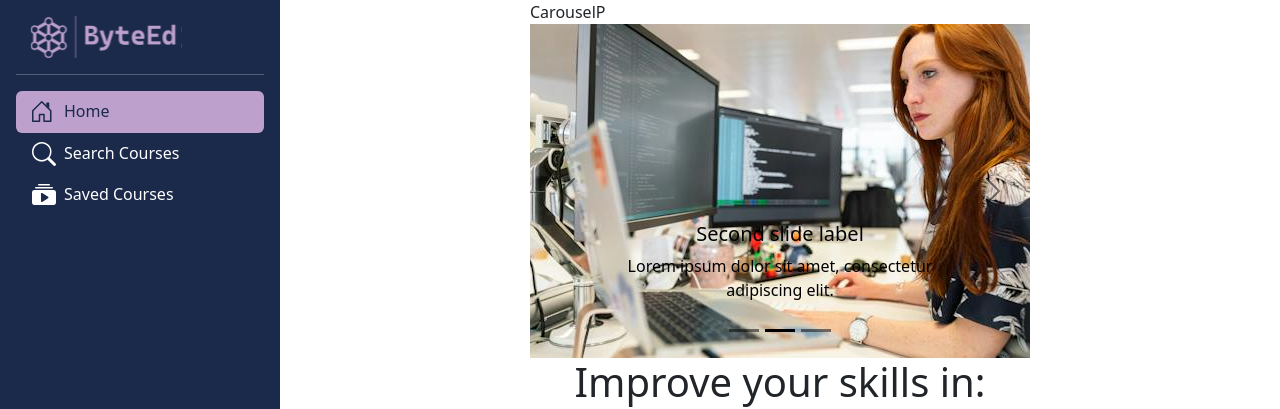
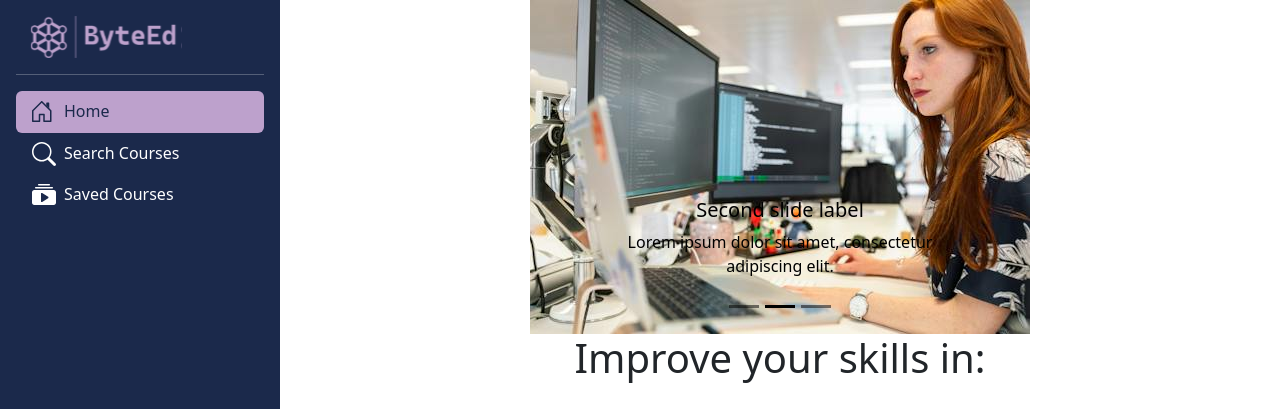
Before and after one commit to cameronm2407/IP3-ByteEd, a React (Vite) app in the folder front-end/: page / in a window 1280 px wide. Shown: the top 409 px of the page. Built offline with nearby package versions, Linux system fonts and the light colour scheme.

Commit message:
Removed line in Carousel function

```diff
--- a/front-end/src/pages/Home/Carousel/CarouselP.jsx
+++ b/front-end/src/pages/Home/Carousel/CarouselP.jsx
@@ -6,7 +6,7 @@ import image3 from './images/image3.jpg'
 
 function CarouselP() {
   return (
-    <div>CarouselP<Carousel data-bs-theme="dark">
+    <div><Carousel data-bs-theme="dark">
     <Carousel.Item>
       <img
         style={{height:'50vh'}} // Still need to format image sizes
```
